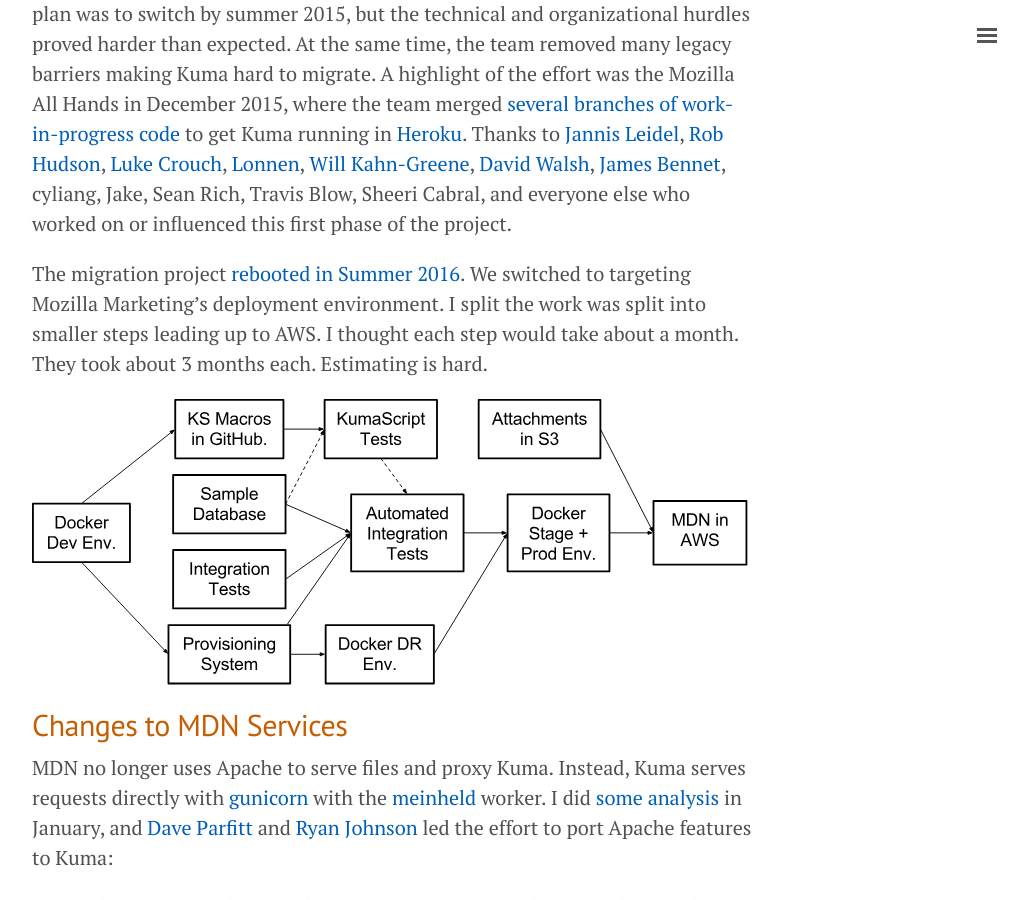
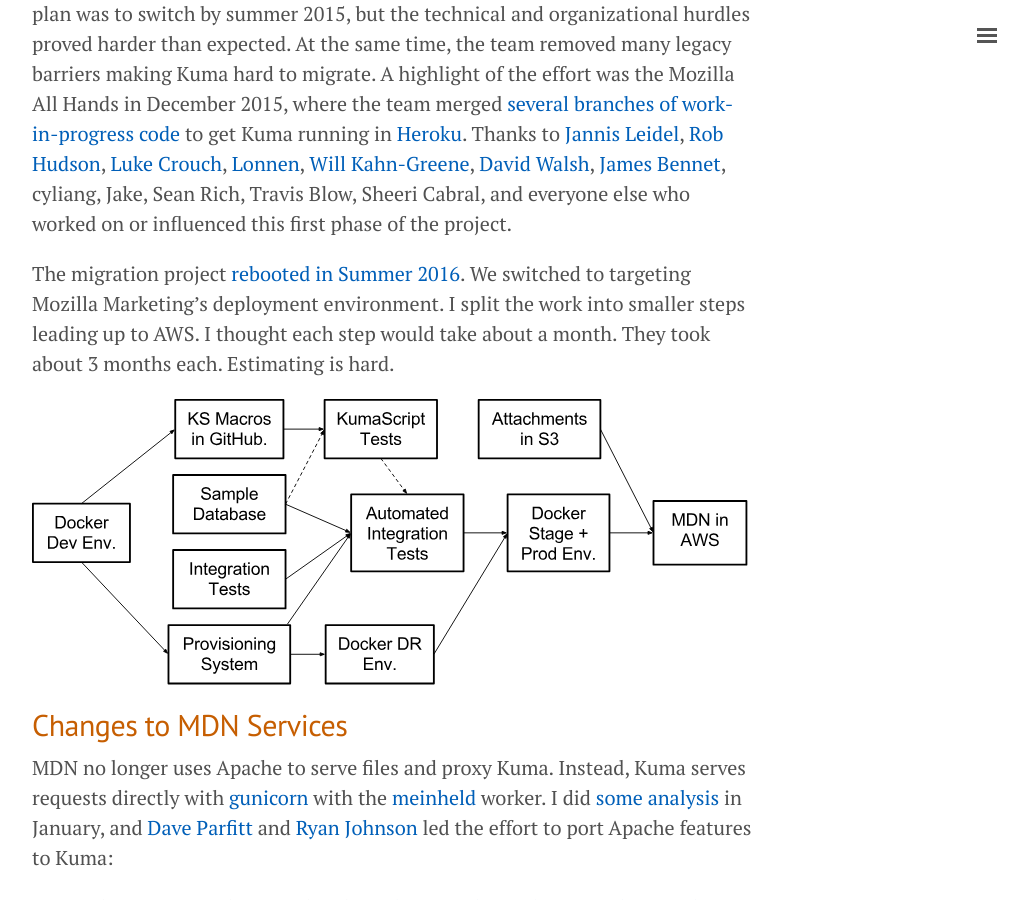
Before and after one commit to mozilla/meao, a Jekyll site: the page built from _posts/2017-11-07-kuma-report.md, in a window 1280 px wide and 900 px high, scrolled down 6474 px. Shown: the whole window, without its empty margins (248-1276 px from the left). Built offline with Jekyll 4.4.1, drawn with Linux system fonts in a browser that asks for light colours; some of the changed text lies outside the part shown.

```diff
--- a/_posts/2017-11-07-kuma-report.md
+++ b/_posts/2017-11-07-kuma-report.md
@@ -333,8 +333,8 @@ and everyone else who worked on or influenced this first phase of the project.
 The migration project
 [rebooted in Summer 2016](https://docs.google.com/document/d/1q0rNBieya_9NPqjWYX93_QwEge-K2wqLPPvdtZGyinE).
 We switched to targeting Mozilla Marketing's deployment environment. I split
-the work was split into smaller steps leading up to AWS.  I thought each step
-would take about a month. They took about 3 months each. Estimating is hard.
+the work into smaller steps leading up to AWS.  I thought each step would take
+about a month. They took about 3 months each. Estimating is hard.
 
 ![2016 MDN Tech Plan]({{ site.baseurl }}/public/images/kuma/2017-10-MDN-Tech-Plan-2016.svg)
 
```
Also changed, not shown: other parts of _posts/2017-11-07-kuma-report.md (+2 -3 lines).
